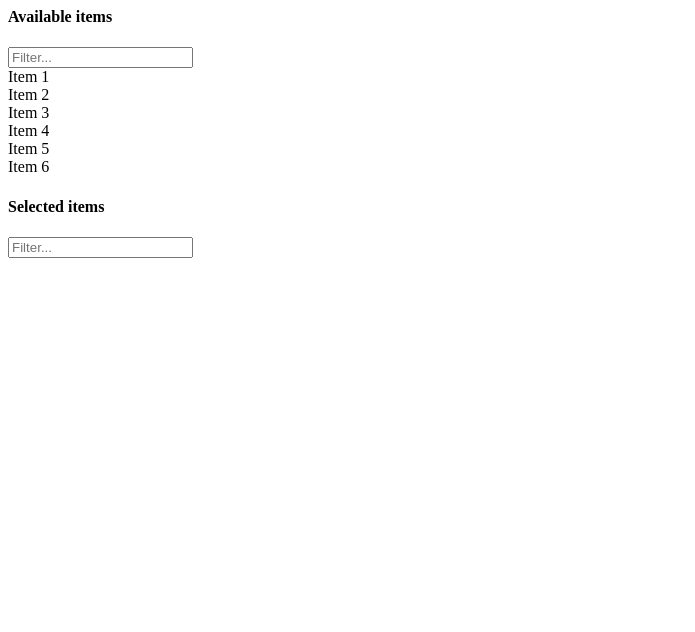
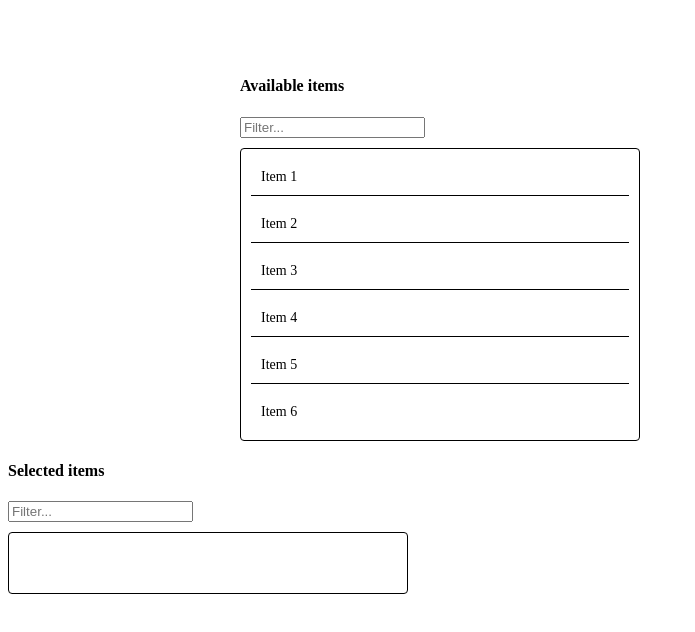
Before and after one commit to OwenLin-lwc/angular-drag-drop-dual-list, an Angular app: page / in a window 1280 px wide. Shown: the top 632 px of the page, without its empty margins (0-695 px from the left). Built offline with nearby package versions, Linux system fonts and the light colour scheme.

Commit message:
2 files modified

```diff
--- a/src/app/drag-drop-dual-list/drag-drop-dual-list.component.css
+++ b/src/app/drag-drop-dual-list/drag-drop-dual-list.component.css
@@ -0,0 +1,88 @@
+.drag-drop-container {
+  width: 90%;
+  margin: auto;
+  vertical-align: top;
+}
+
+.drag-drop-list {
+  border: solid 1px;
+  min-height: 60px;
+  border-radius: 4px;
+  overflow: hidden;
+  display: block;
+  margin-top: 10px;
+}
+
+.drag-drop-box {
+  padding: 7px 10px;
+  margin: 5px;
+  border-bottom: solid 1px;
+  display: flex;
+  flex-direction: row;
+  align-items: center;
+  justify-content: space-between;
+  box-sizing: border-box;
+  cursor: move;
+  font-size: 12px;
+}
+
+.cdk-drag-preview {
+  box-sizing: border-box;
+  border-radius: 4px;
+  box-shadow: 0 5px 5px -3px rgba(0, 0, 0, 0.2),
+              0 8px 10px 1px rgba(0, 0, 0, 0.14),
+              0 3px 14px 2px rgba(0, 0, 0, 0.12),
+}
+
+.cdk-drag-placeholder {
+  opacity: 0;
+}
+
+.cdk-drag-animating {
+  transition: transform 250ms cubic-bezier(0, 0, 0.2, 1);
+}
+
+.drag-drop-box:last-child {
+  border: none;
+}
+
+.drag-drop-list.cdk-drop-list-dragging .drag-drop-box:not(.cdk-drag-placeholder) {
+  transition: transform 250ms cubic-bezier(0, 0, 0.2, 1);
+}
+
+@media (min-width: 768px) {
+  .drag-drop-container {
+    margin: 0;
+  }
+  .dualListLeft, .dualListRight {
+    display: flex;
+    max-width: 50%;
+  }
+  .dualListLeft {
+    justify-content: flex-end;
+  }
+  .dualListRight {
+    justify-content: flex-start;
+  }
+  .drag-drop-box {
+    padding: 10px;
+    margin: 10px;
+    font-size: 14px;
+  }
+  .listboxform-wrap {
+    padding-top: 3em;
+    padding-bottom: 3em;
+  }
+}
+
+@media (min-width: 480px) {
+  .drag-drop-container {
+    width: 400px;
+  }
+}
+
+@media (max-width: 768px) {
+  .listbox-title {
+    font-size: 1.3rem;
+  }
+}
--- a/src/app/drag-drop-dual-list/drag-drop-dual-list.component.html
+++ b/src/app/drag-drop-dual-list/drag-drop-dual-list.component.html
@@ -1,18 +1,26 @@
-<div [formGroup]="listBoxForm">
-	<h4>{{availableText}}</h4>
-	<input type="text" placeholder="{{availableFilterPlaceholder}}"     formControlName="availableSearchInput" #availableSearchInput />
+<div class="row listboxform-wrap" [formGroup]="listBoxForm">
+	<div class="col-md-6 col-lg-6 col-sm-12 dualListLeft">
+		<div class="primary-container drag-drop-container">
+			<h4 class="text-center vertical-spacing-5 listbox-title">{{availableText}}</h4>
+			<input type="text"  class="form-control vertical-spacing-5" placeholder="{{availableFilterPlaceholder}}"     formControlName="availableSearchInput" #availableSearchInput />
   <div cdkDropList #availables="cdkDropList" [cdkDropListData]        ="availableItems" [cdkDropListConnectedTo]="[selects]"
     (cdkDropListDropped)="drop($event)" class="drag-drop-list">
     <div nbButton outline status='primary' class="drag-drop-box"      *ngFor="let item of availableItems | arrayFilter:['text',       availableSearchInput.value]" cdkDrag> {{item.text}}
     </div>
+    </div>
+  </div>
   </div>
 
-  <h4>{{selectedText}}</h4>
-  <input type="text" placeholder="{{selectedFilterPlaceholder}}"
+  <div class="col-md-6 col-lg-6 col-sm-12 dualListRight">
+    <div class="primary-container drag-drop-container">
+  <h4 class="text-center vertical-spacing-5 listbox-title">{{selectedText}}</h4>
+  <input type="text" class="form-control vertical-spacing-5" placeholder="{{selectedFilterPlaceholder}}"
     formControlName="selectedSearchInput" #selectedSearchInput />
     <div cdkDropList #selects="cdkDropList" [cdkDropListData]         ="selectedItems" [cdkDropListConnectedTo]="[availables]"
       (cdkDropListDropped)="drop($event)" class="drag-drop-list">
       <div nbButton outline status='primary' class="drag-drop-box"    *ngFor="let item of selectedItems | arrayFilter:['text',      selectedSearchInput.value]" cdkDrag>{{item.text}}
       </div>
     </div>
+    </div>
+    </div>
 </div>
```
